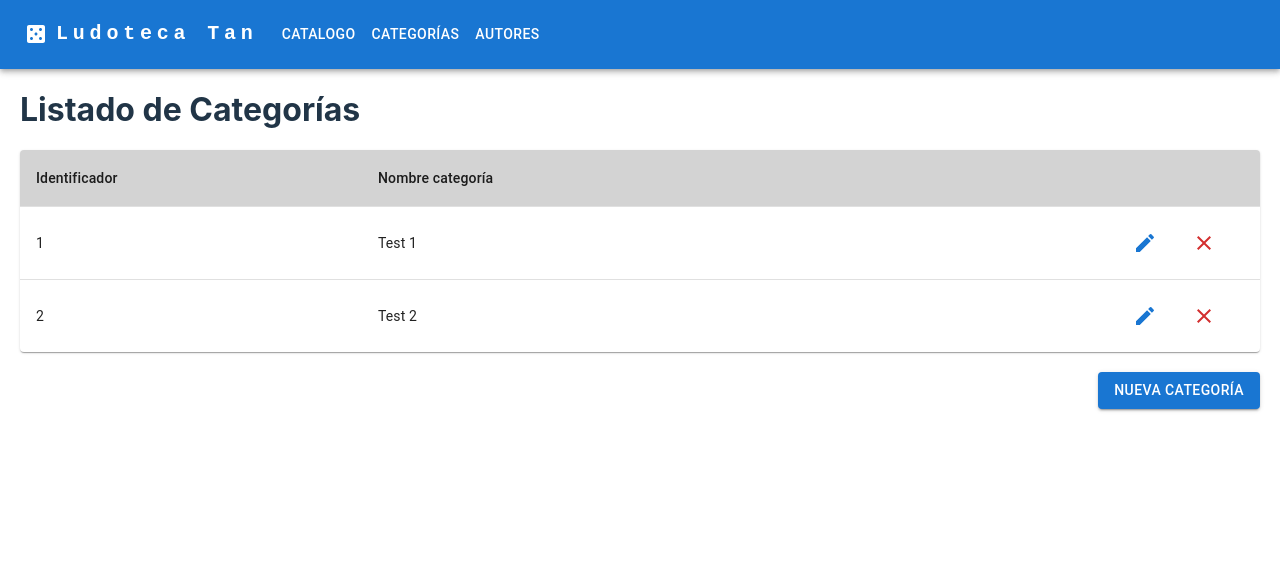
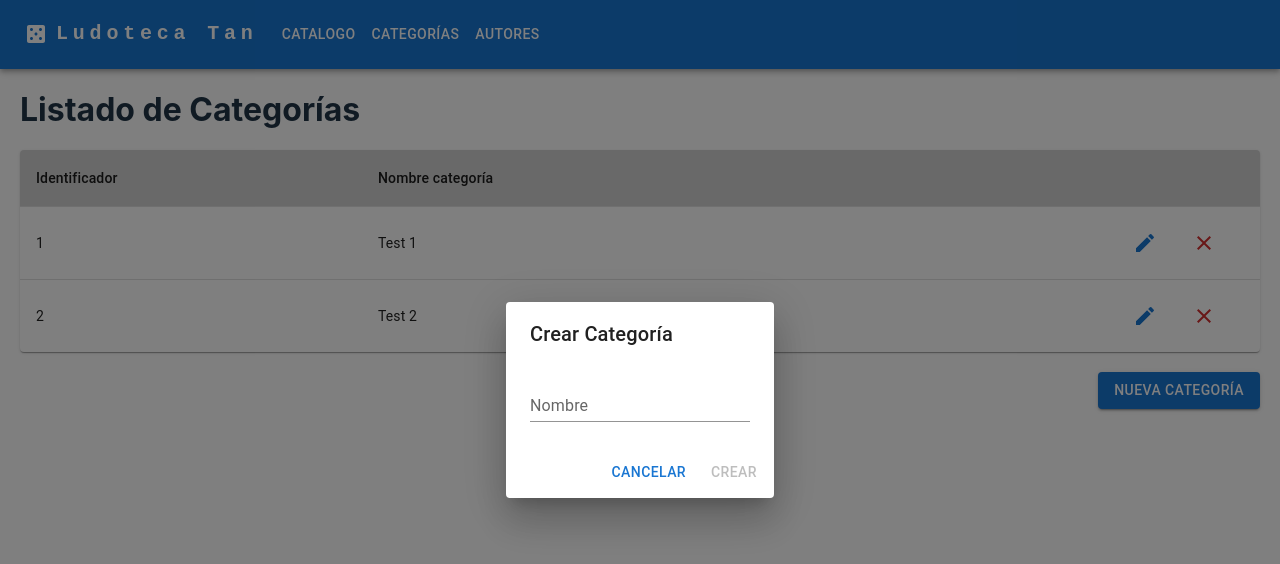
Before and after one commit to Sara-Gavi/full-stack-development-training, a React (Vite) app in the folder ludoteca-react/: page /categories in a window 1280 px wide. Shown: the top 564 px of the page. Built offline with nearby package versions, Linux system fonts and the light colour scheme.

Commit message:
Added integration of CreateCategory component to Category page: Imported CreateCategory component into Category.tsx, Added placeholder functions for createCategory and handleCloseCreate, Rendered Create category component within the Category page after the button

```diff
--- a/ludoteca-react/src/pages/Category/Category.tsx
+++ b/ludoteca-react/src/pages/Category/Category.tsx
@@ -12,6 +12,7 @@ import ClearIcon from "@mui/icons-material/Clear";
 import IconButton from "@mui/material/IconButton";
 import styles from "./Category.module.css";
 import { Category as CategoryModel } from "../../types/Category";
+import CreateCategory from "./components/CreateCategory";
 
 export const Category = () => {
   const data = [
@@ -24,6 +25,10 @@ export const Category = () => {
       name: "Test 2",
     },
   ];
+
+  const createCategory = () => {};
+
+  const handleCloseCreate = () => {};
 
   return (
     <div className="container">
@@ -73,6 +78,11 @@ export const Category = () => {
       <div className="newButton">
         <Button variant="contained">Nueva categoría</Button>
       </div>
+      <CreateCategory
+        create={createCategory}
+        category={null}
+        closeModal={handleCloseCreate}
+      />
     </div>
   );
 };
```
